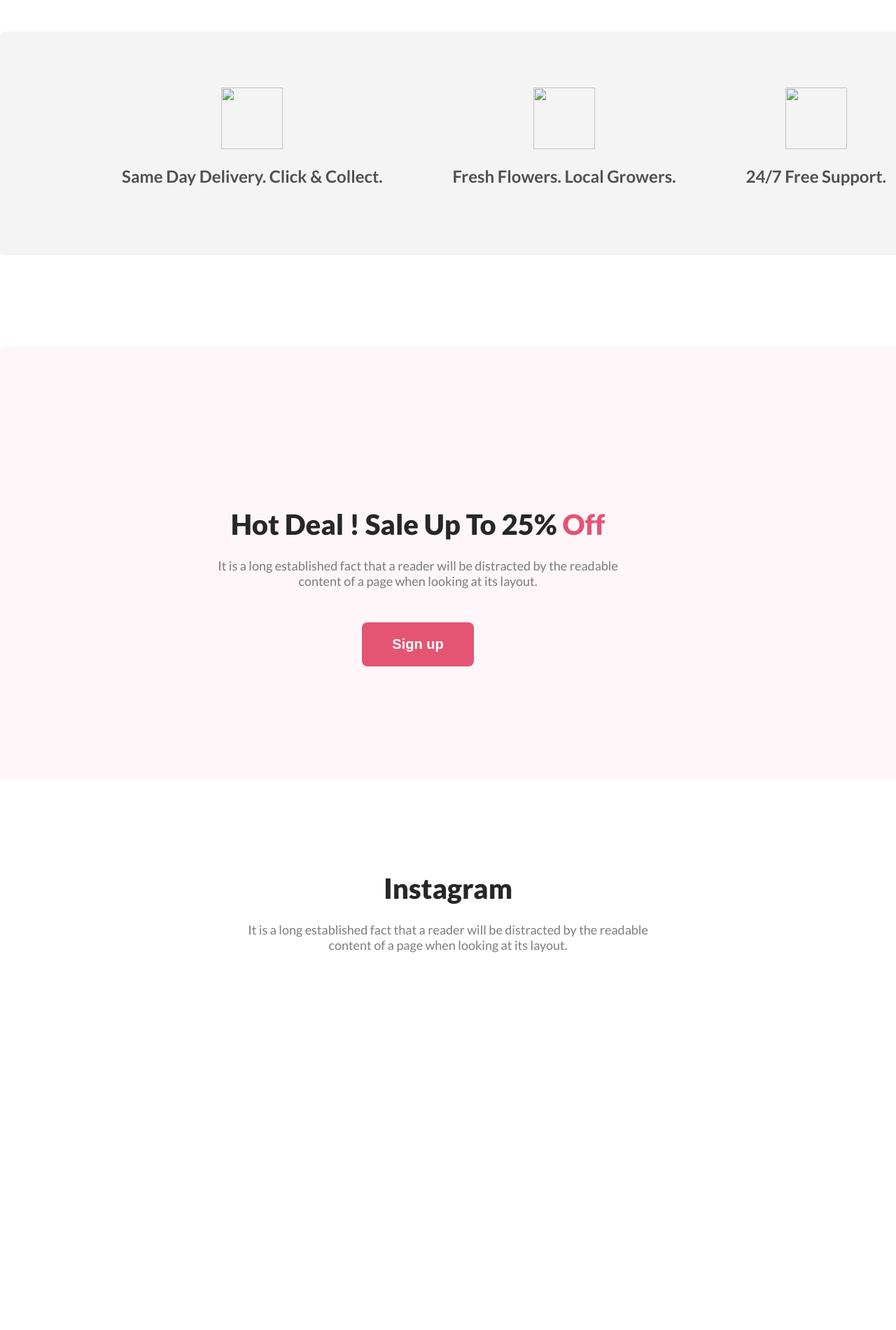
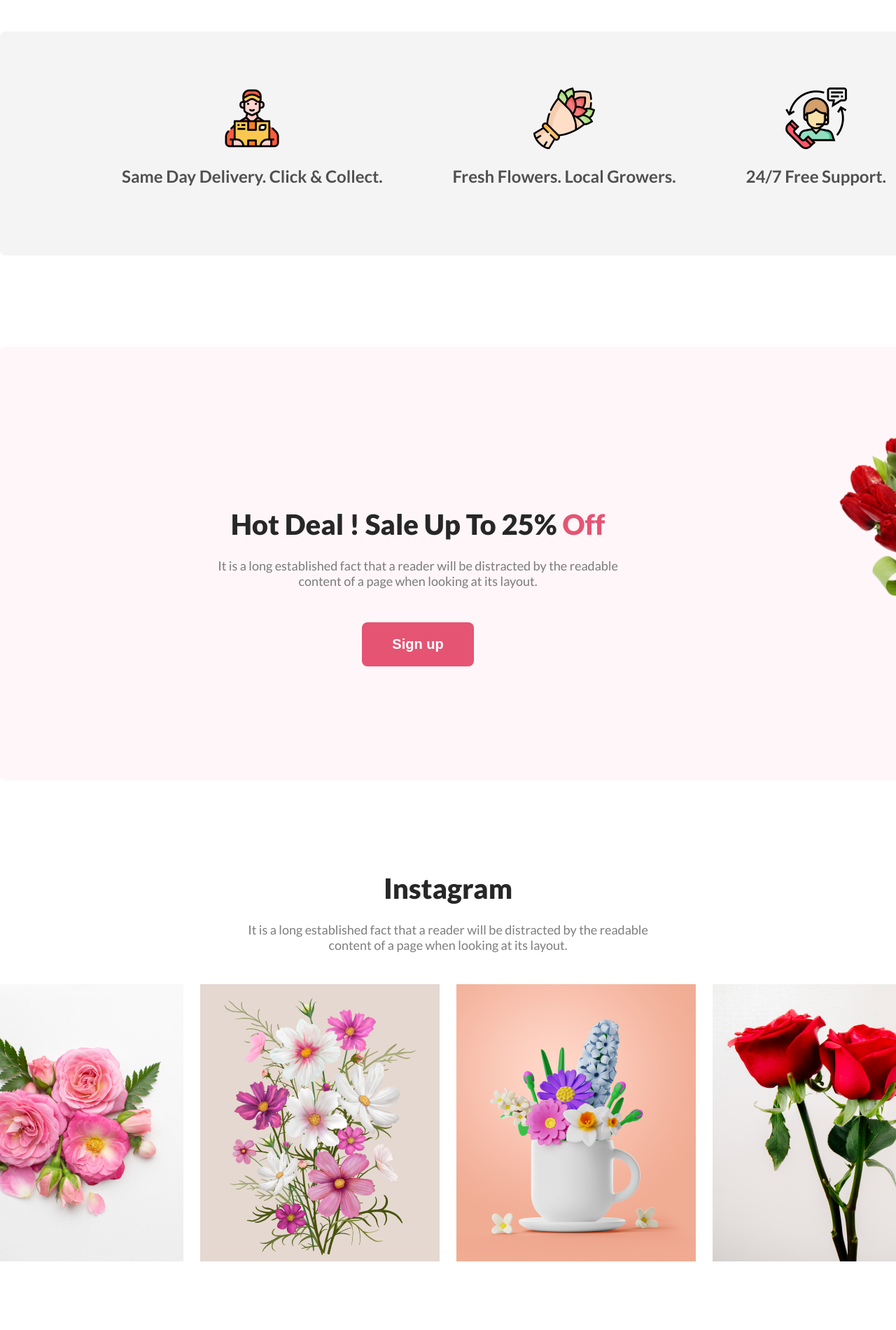
Before and after one commit to bijoychy/online-flowershop-repo, a plain HTML site: page index.html in a window 1280 px wide. Shown: the part 1680-3580 px from the top of the page at 70% size. Drawn offline with Linux system fonts and the light colour scheme.

Commit message:
anoter added

```diff
--- a/index.html
+++ b/index.html
@@ -56,15 +56,15 @@
         <section class="group-section">
             <div class="group">
                 <div class="group-1">
-                    <img src="../Flower Asset/Group 57.png" alt="">
+                    <img src="./Asset/Group57.png" alt="">
                     <p>Same Day Delivery. Click & Collect.</p>
                 </div>
                 <div class="group-2">
-                    <img src="../Flower Asset/Group 58.png" alt="">
+                    <img src="./Asset/Group58.png" alt="">
                     <p>Fresh Flowers. Local Growers.</p>
                 </div>
                 <div class="group-3">
-                    <img src="../Flower Asset/Group 59.png" alt="">
+                    <img src="./Asset/Group59.png" alt="">
                     <p>24/7 Free Support.</p>
                 </div>
             </div>
@@ -78,7 +78,7 @@
                 <button class="sign-up">Sign up</button>
             </div>
             <div class="section-image">
-                <img src="/Flower Asset/pngwing 8.png" alt="">
+                <img src="./Asset/pngwing8.png" alt="">
             </div>
         </section>
         <section class="Instagram">
@@ -86,10 +86,10 @@
             <p class="sec-description">It is a long established fact that a reader will be distracted by the readable
                 content of a page when looking at its layout.</p>
             <div class="instagram-pic">
-                <div class="image"><img src="/Flower Asset/Flower 01.png" alt=""></div>
-                <div class="image"><img src="../Flower Asset/Rectangle 4.png" alt=""></div>
-                <div class="image"><img src="../Flower Asset/Rectangle 5.png" alt=""></div>
-                <div class="image"><img src="../Flower Asset/Rectangle 6.png" alt=""></div>
+                <div class="image"><img src="./Asset/Flower01.png" alt=""></div>
+                <div class="image"><img src="./Asset/Rectangle4.png" alt=""></div>
+                <div class="image"><img src="./Asset/Rectangle5.png" alt=""></div>
+                <div class="image"><img src="./Asset/Rectangle6.png" alt=""></div>
             </div>
         </section>
         <section class="deals">
--- a/styles/style.css
+++ b/styles/style.css
@@ -272,7 +272,7 @@ header {
     height: 449px;
     flex-shrink: 0;
     border-radius: 8px;
-    background: url('../Flower\ Asset/Rectangle 9.png');
+    background: url('../Asset/Rectangle9.png');
     background-repeat: no-repeat;
 }
 
```
